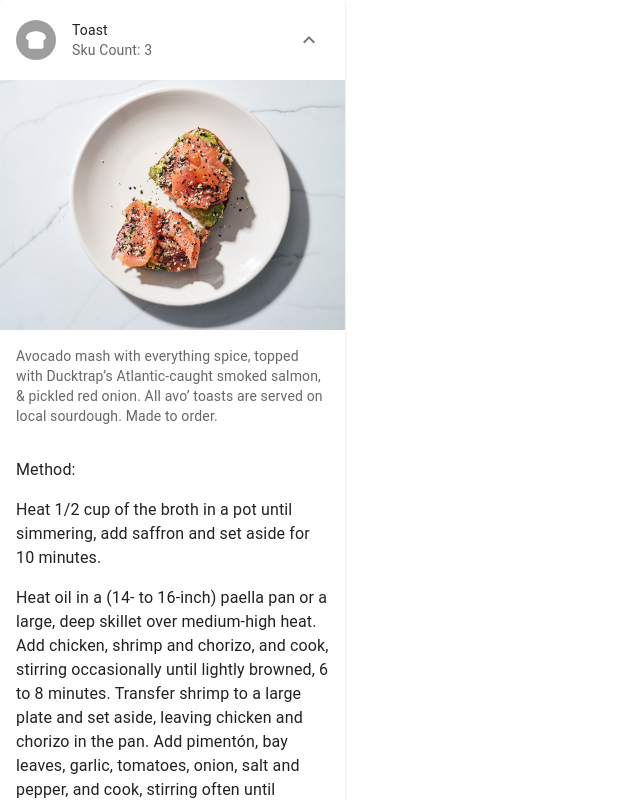
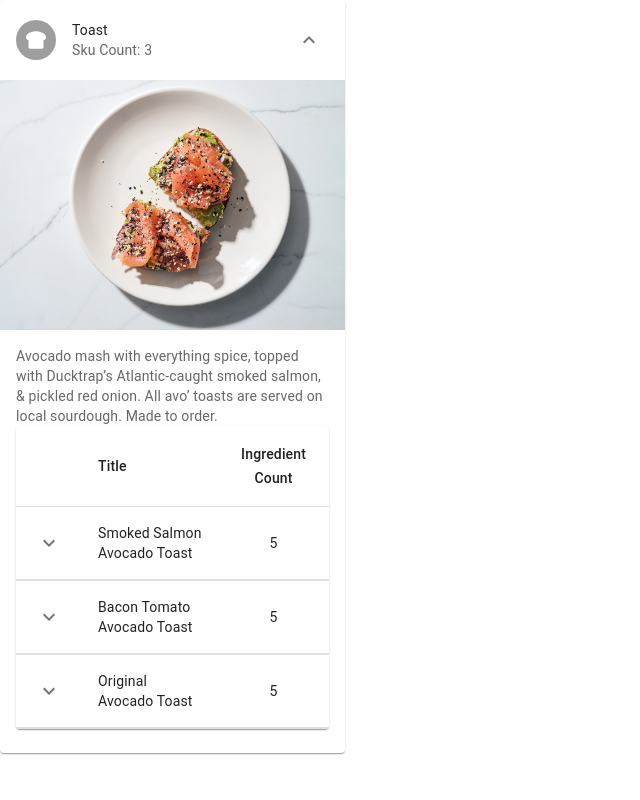
Before and after one commit to benrich322/recipe_management, a React (Vite) app in the folder react-app/: page / in a window 1280 px wide. Both pictures are taken after a click on the button "show more". Shown: the top 800 px of the page, without its empty margins (0-640 px from the left). Built offline with nearby package versions, Linux system fonts and the light colour scheme.

Commit message:
creating ingredient table

```diff
--- a/react-app/src/components/Card.tsx
+++ b/react-app/src/components/Card.tsx
@@ -14,6 +14,7 @@ import ExpandMoreIcon from "@mui/icons-material/ExpandMore";
 import { FontAwesomeIcon } from "@fortawesome/react-fontawesome";
 import { faBreadSlice } from "@fortawesome/free-solid-svg-icons";
 import ExpandMoreButton from "./ExpandMoreButton";
+import CollapsibleTable from './Table';
 
 export default function RecipeReviewCard() {
   const [expanded, setExpanded] = React.useState(false);
@@ -56,35 +57,7 @@ export default function RecipeReviewCard() {
             Atlantic-caught smoked salmon, & pickled red onion. All avo’ toasts
             are served on local sourdough. Made to order.
           </Typography>
-        </CardContent>
-        <CardContent>
-          <Typography paragraph>Method:</Typography>
-          <Typography paragraph>
-            Heat 1/2 cup of the broth in a pot until simmering, add saffron and
-            set aside for 10 minutes.
-          </Typography>
-          <Typography paragraph>
-            Heat oil in a (14- to 16-inch) paella pan or a large, deep skillet
-            over medium-high heat. Add chicken, shrimp and chorizo, and cook,
-            stirring occasionally until lightly browned, 6 to 8 minutes.
-            Transfer shrimp to a large plate and set aside, leaving chicken and
-            chorizo in the pan. Add pimentón, bay leaves, garlic, tomatoes,
-            onion, salt and pepper, and cook, stirring often until thickened and
-            fragrant, about 10 minutes. Add saffron broth and remaining 4 1/2
-            cups chicken broth; bring to a boil.
-          </Typography>
-          <Typography paragraph>
-            Add rice and stir very gently to distribute. Top with artichokes and
-            peppers, and cook without stirring, until most of the liquid is
-            absorbed, 15 to 18 minutes. Reduce heat to medium-low, add reserved
-            shrimp and mussels, tucking them down into the rice, and cook again
-            without stirring, until mussels have opened and rice is just tender,
-            5 to 7 minutes more. (Discard any mussels that don&apos;t open.)
-          </Typography>
-          <Typography>
-            Set aside off of the heat to let rest for 10 minutes, and then
-            serve.
-          </Typography>
+        <CollapsibleTable></CollapsibleTable>
         </CardContent>
       </Collapse>
     </Card>
--- /dev/null
+++ b/react-app/src/components/Table.tsx
@@ -0,0 +1,159 @@
+import * as React from "react";
+import PropTypes from "prop-types";
+import Box from "@mui/material/Box";
+import Collapse from "@mui/material/Collapse";
+import IconButton from "@mui/material/IconButton";
+import Table from "@mui/material/Table";
+import TableBody from "@mui/material/TableBody";
+import TableCell from "@mui/material/TableCell";
+import TableContainer from "@mui/material/TableContainer";
+import TableHead from "@mui/material/TableHead";
+import TableRow from "@mui/material/TableRow";
+import Typography from "@mui/material/Typography";
+import Paper from "@mui/material/Paper";
+import KeyboardArrowDownIcon from "@mui/icons-material/KeyboardArrowDown";
+import KeyboardArrowUpIcon from "@mui/icons-material/KeyboardArrowUp";
+import { FontAwesomeIcon } from "@fortawesome/react-fontawesome";
+import { faCalendar } from "@fortawesome/free-solid-svg-icons";
+
+function createData(name: string, ingredientCount: number) {
+  return {
+    name,
+    ingredientCount,
+    history: [
+      {
+        icon: faCalendar,
+        ingredient: "Sourdough",
+        conversion: 0.083,
+      },
+      {
+        icon: faCalendar,
+        ingredient: "Smoked Salmon",
+        conversion: 0.25,
+      },
+      {
+        icon: faCalendar,
+        ingredient: "Pickle Onion",
+        conversion: 0.083,
+      },
+      {
+        icon: faCalendar,
+        ingredient: "Everything Spice",
+        conversion: 0.043,
+      },
+      {
+        icon: faCalendar,
+        ingredient: "Avocado Mash Kit",
+        conversion: 0.167,
+      },
+    ],
+  };
+}
+
+function Row(props: { row: any }) {
+  const { row } = props;
+  const [open, setOpen] = React.useState(false);
+
+  return (
+    <React.Fragment>
+      <TableRow sx={{ "& > *": { borderBottom: "unset" } }}>
+        <TableCell>
+          <IconButton
+            aria-label="expand row"
+            size="small"
+            onClick={() => setOpen(!open)}
+          >
+            {open ? <KeyboardArrowUpIcon /> : <KeyboardArrowDownIcon />}
+          </IconButton>
+        </TableCell>
+        <TableCell component="th" scope="row">
+          {row.name}
+        </TableCell>
+        <TableCell align="center">{row.ingredientCount}</TableCell>
+      </TableRow>
+      <TableRow>
+        <TableCell style={{ paddingBottom: 0, paddingTop: 0 }} colSpan={6}>
+          <Collapse in={open} timeout="auto" unmountOnExit>
+            <Box sx={{ margin: 1 }}>
+              <Typography variant="h6" gutterBottom component="div">
+                Recipe
+              </Typography>
+              <Table size="small" aria-label="purchases">
+                <TableHead>
+                  <TableRow>
+                    <TableCell>Icon</TableCell>
+                    <TableCell>Ingredient</TableCell>
+                    <TableCell>Conversion Factor</TableCell>
+                  </TableRow>
+                </TableHead>
+                <TableBody>
+                  {row.history.map(
+                    ({
+                      icon,
+                      ingredient,
+                      conversion,
+                    }: {
+                      icon: any;
+                      ingredient: string;
+                      conversion: string | number;
+                    }) => (
+                      <TableRow key={icon}>
+                        <TableCell>
+                          <FontAwesomeIcon icon={icon} />
+                        </TableCell>
+                        <TableCell>{ingredient}</TableCell>
+                        <TableCell align="right">{conversion}</TableCell>
+                      </TableRow>
+                    )
+                  )}
+                </TableBody>
+              </Table>
+            </Box>
+          </Collapse>
+        </TableCell>
+      </TableRow>
+    </React.Fragment>
+  );
+}
+
+Row.propTypes = {
+  row: PropTypes.shape({
+    ingredientCount: PropTypes.number.isRequired,
+    history: PropTypes.arrayOf(
+      PropTypes.shape({
+        icon: PropTypes.object.isRequired, // Update icon PropTypes
+        ingredient: PropTypes.string.isRequired,
+        conversion: PropTypes.oneOfType([PropTypes.string, PropTypes.number])
+          .isRequired, // Update conversion PropTypes
+      })
+    ).isRequired,
+    name: PropTypes.string.isRequired,
+  }).isRequired,
+};
+
+const rows = [
+  createData("Smoked Salmon Avocado Toast", 5),
+  createData("Bacon Tomato Avocado Toast", 5),
+  createData("Original Avocado Toast", 5),
+];
+
+export default function CollapsibleTable() {
+  return (
+    <TableContainer component={Paper}>
+      <Table aria-label="collapsible table">
+        <TableHead>
+          <TableRow>
+            <TableCell />
+            <TableCell>Title</TableCell>
+            <TableCell align="center">Ingredient Count</TableCell>
+          </TableRow>
+        </TableHead>
+        <TableBody>
+          {rows.map((row) => (
+            <Row key={row.name} row={row} />
+          ))}
+        </TableBody>
+      </Table>
+    </TableContainer>
+  );
+}
```
